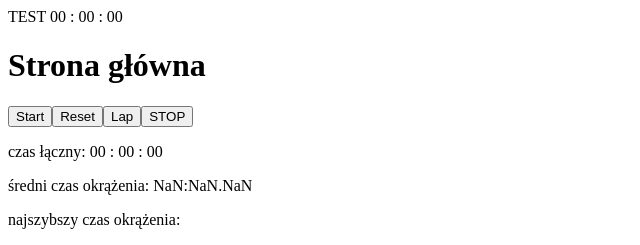
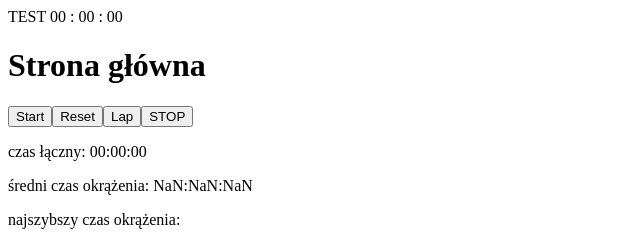
Before and after one commit to kwaq102/stopwatch, a React (Vite) app: page / in a window 1280 px wide. Both pictures are taken after a click on the button "STOP". Shown: the top 245 px of the page, without its empty margins (0-640 px from the left). Built offline with nearby package versions, Linux system fonts and the light colour scheme.

Commit message:
add summary component

```diff
--- /dev/null
+++ b/src/assets/functions.ts
@@ -0,0 +1,26 @@
+export const formatTime = (ms: number) => {
+    // Oblicz godziny, minuty, sekundy i milisekundy
+    const minutes = Math.floor((ms % 3600000) / 60000);
+    const seconds = Math.floor((ms % 60000) / 1000);
+    const milliseconds = ms % 1000
+
+    // Sformatuj wyniki z dodaniem wiodących zer, jeśli potrzeba
+    const formattedMinutes = String(minutes).padStart(2, "0");
+    const formattedSeconds = String(seconds).padStart(2, "0");
+    const formattedMilliseconds = String(Math.round(milliseconds / 10)).padStart(2, "0");
+
+    // Złóż wszystko w jeden string
+    return `${formattedMinutes}:${formattedSeconds}:${formattedMilliseconds}`;
+};
+
+export const sortTimes = (arr: string[]) => {
+    return arr.sort((a, b) => {
+        if (a < b) {
+            return -1;
+        } else if (a > b) {
+            return 1;
+        } else {
+            return 0;
+        }
+    });
+};
--- a/src/components/PageMain.tsx
+++ b/src/components/PageMain.tsx
@@ -81,7 +81,13 @@ const PageMain = () => {
 				<ButtonStop hide={hide} />
 
 				{!hidden && <Table times={times} />}
-				{hidden && <Summary times={times} fullTime={fullTime} />}
+				{hidden && (
+					<Summary
+						times={times}
+						fullTime={fullTime}
+						miliseconds={milliseconds}
+					/>
+				)}
 			</main>
 		</div>
 	);
--- a/src/components/Summary.tsx
+++ b/src/components/Summary.tsx
@@ -1,64 +1,41 @@
+import { formatTime, sortTimes } from "../assets/functions";
+
 type Props = {
 	times: string[];
-	fullTime: string;
 };
-const Summary = ({ times, fullTime }: Props) => {
-	const sortTimes = (arr: string[]) => {
-		return arr.sort((a, b) => {
-			if (a < b) {
-				return -1;
-			} else if (a > b) {
-				return 1;
-			} else {
-				return 0;
-			}
+
+const Summary = ({ times }: Props) => {
+	sortTimes(times);
+
+	const summaryTime = () => {
+		let allTime = 0;
+
+		times.map(el => {
+			el.split(":").forEach((el, i) => {
+				if (i === 0) {
+					allTime = allTime + Number(el) * 60000;
+				} else if (i === 1) {
+					allTime = allTime + Number(el) * 1000;
+				} else if (i === 2) {
+					allTime = allTime + Number(el) * 10;
+				}
+			});
 		});
+
+		return allTime;
 	};
 
-	sortTimes(times);
-
-	function formatTime(ms: number) {
-		// Oblicz godziny, minuty, sekundy i milisekundy
-		const minutes = Math.floor((ms % 3600000) / 60000);
-		const seconds = Math.floor((ms % 60000) / 1000);
-		const milliseconds = ms % 1000;
-
-		// Sformatuj wyniki z dodaniem wiodących zer, jeśli potrzeba
-		const formattedMinutes = String(minutes).padStart(2, "0");
-		const formattedSeconds = String(seconds).padStart(2, "0");
-		const formattedMilliseconds = String(milliseconds).padStart(2, "0");
-
-		// Złóż wszystko w jeden string
-		return `${formattedMinutes}:${formattedSeconds}.${formattedMilliseconds}`;
-	}
-
-	// TODO poprawić średni czas okrązenie, a najlepiej wszystko w głównym komponencie zamienić na milisecundy i pracować na milisec.
+	// TODO zrobić wszystko w głównym komponencie zamienić na milisecundy i pracować na milisec.
 	const averageTime = () => {
-		let milisec = 0;
-		console.log(
-			fullTime.split(":").forEach((el, i) => {
-				if (i === 0) {
-					milisec = milisec + Number(el) * 60000;
-				} else if (i === 1) {
-					milisec = milisec + Number(el) * 1000;
-				} else if (i === 2) {
-					milisec = milisec + Number(el);
-				}
-				console.log(milisec);
-				console.log(formatTime(milisec));
-			})
-		);
-
-		return formatTime(milisec / times.length);
+		const fullTime = summaryTime();
+		return Math.round(fullTime / times.length);
 	};
-
-	console.log(times);
 
 	return (
 		<>
 			<div>
-				<p>czas łączny: {fullTime}</p>
-				<p>średni czas okrążenia: {averageTime()}</p>
+				<p>czas łączny: {formatTime(summaryTime())}</p>
+				<p>średni czas okrążenia: {formatTime(averageTime())}</p>
 				<p>najszybszy czas okrążenia: {times[0]}</p>
 				<p>najwolniejszy czas okrążenia: {times[times.length - 1]}</p>
 				<p>Liczba okrążeń: {times.length}</p>
--- a/src/components/counters/CurrentCounter.tsx
+++ b/src/components/counters/CurrentCounter.tsx
@@ -25,7 +25,7 @@ const CurrentCounter = ({
 	useEffect(() => {
 		const interval = setInterval(() => {
 			handleStopwatch();
-		}, 100);
+		}, 10);
 
 		return () => clearInterval(interval);
 	}, [startCurrentCounter, milliseconds, startValue]);
@@ -38,7 +38,7 @@ const CurrentCounter = ({
 
 	const handleStopwatch = () => {
 		if (!startCurrentCounter) return;
-		if (milliseconds >= 9) {
+		if (milliseconds >= 99) {
 			handleMilliseconds(0);
 			if (seconds >= 59) {
 				handleSeconds(0);
--- a/src/components/counters/MainCounter.tsx
+++ b/src/components/counters/MainCounter.tsx
@@ -34,7 +34,7 @@ const MainCounter = ({
 	//TODO to można spróbować to jednej funkcji to samo jest w CurrentCounter
 	const handleStopwatch = () => {
 		if (!startMainCounter) return;
-		if (milliseconds >= 9) {
+		if (milliseconds >= 99) {
 			setMilliseconds(0);
 			if (seconds >= 59) {
 				setSeconds(0);
```
